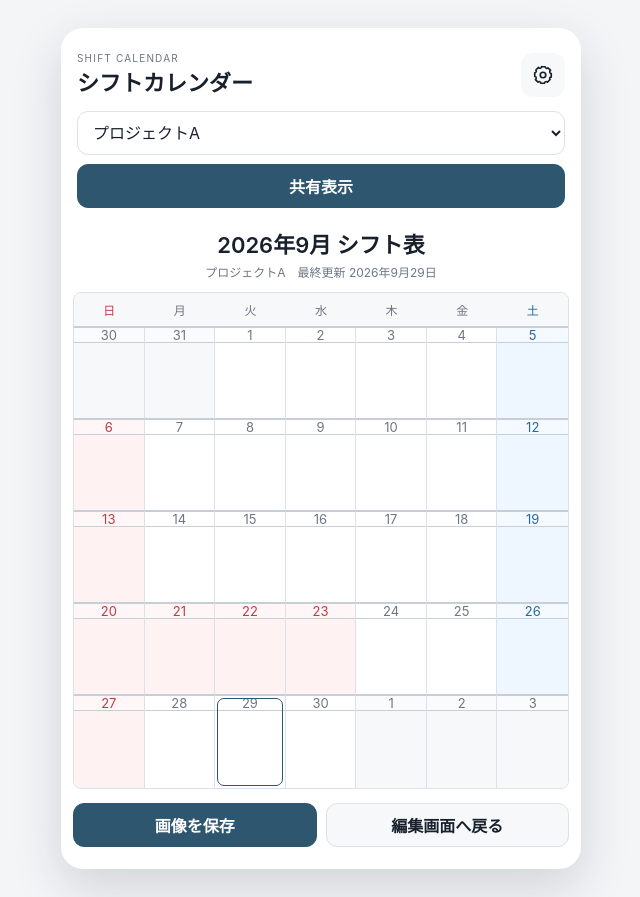
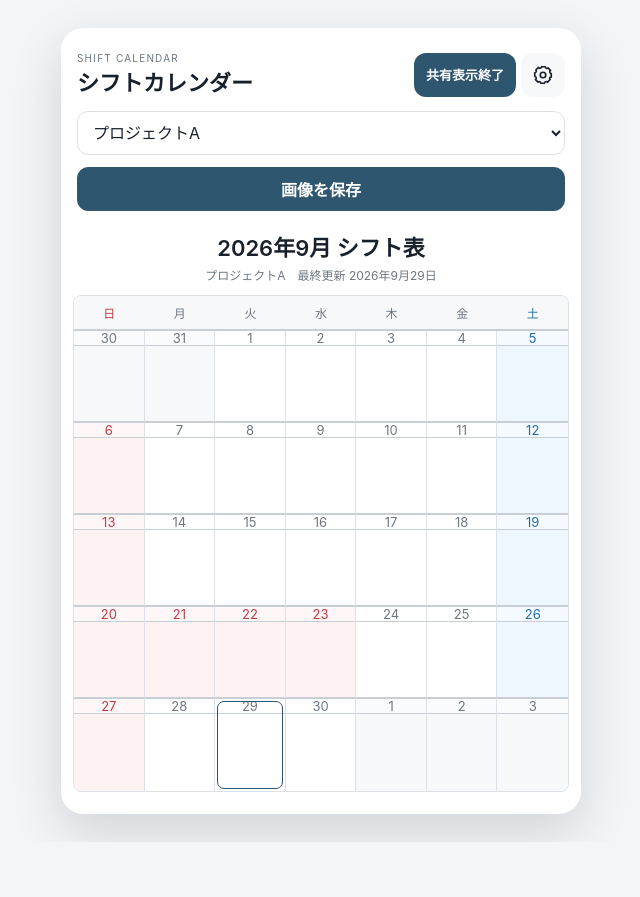
Before and after one commit to hideka-z/-shift-calendar, a plain HTML site: page index.html in a window 1280 px wide. Both pictures are taken after a click on the button "共有表示". Shown: the whole page, without its empty margins (319-959 px from the left). After the commit the page ends 842 px from the top, so only its background shows below. Drawn offline with Linux system fonts and the light colour scheme.

Commit message:
Add files via upload

```diff
--- a/app.js
+++ b/app.js
@@ -15,7 +15,7 @@
     addProject: $('#addProject'), memberList: $('#memberList'), memberNameInput: $('#memberNameInput'), addMember: $('#addMember'),
     toggleWorkdayMode: $('#toggleWorkdayMode'), workdayDialog: $('#workdayDialog'), workdayProjectName: $('#workdayProjectName'),
     workdayMonthLabel: $('#workdayMonthLabel'), workdayCalendarGrid: $('#workdayCalendarGrid'), workdayPrevMonth: $('#workdayPrevMonth'), workdayNextMonth: $('#workdayNextMonth'),
-    openShare: $('#openShare'), closeShare: $('#closeShare'), saveShareImage: $('#saveShareImage'), shareHeader: $('#shareHeader'), shareTitle: $('#shareTitle'), shareMeta: $('#shareMeta'),
+    openShare: $('#openShare'), shareToggleLabel: $('#shareToggleLabel'), saveShareImage: $('#saveShareImage'), shareHeader: $('#shareHeader'), shareTitle: $('#shareTitle'), shareMeta: $('#shareMeta'),
     backupButton: $('#backupButton'), restoreButton: $('#restoreButton'), restoreInput: $('#restoreInput'), toast: $('#toast')
   };
 
@@ -585,6 +585,8 @@
     elements.app.classList.toggle('share-mode', enabled);
     document.querySelectorAll('.edit-only').forEach(node => { node.hidden = enabled; });
     document.querySelectorAll('.share-only').forEach(node => { node.hidden = !enabled; });
+    elements.openShare.setAttribute('aria-pressed', String(enabled));
+    elements.shareToggleLabel.textContent = enabled ? '共有表示終了' : '共有表示';
     renderCalendar();
     window.scrollTo({ top: 0, behavior: 'smooth' });
   }
@@ -900,8 +902,7 @@
     renderCalendar();
     renderWorkdayCalendar();
   });
-  elements.openShare.addEventListener('click', () => toggleShare(true));
-  elements.closeShare.addEventListener('click', () => toggleShare(false));
+  elements.openShare.addEventListener('click', () => toggleShare(!shareMode));
   elements.saveShareImage.addEventListener('click', saveShareImage);
   elements.backupButton.addEventListener('click', backup);
   elements.restoreButton.addEventListener('click', () => elements.restoreInput.click());
--- a/index.html
+++ b/index.html
@@ -5,7 +5,7 @@
   <meta name="viewport" content="width=device-width, initial-scale=1, viewport-fit=cover">
   <meta name="theme-color" content="#f7f8fa">
   <title>シフトカレンダー</title>
-  <link rel="stylesheet" href="styles.css?v=20260929-6">
+  <link rel="stylesheet" href="styles.css?v=20260929-7">
 </head>
 <body>
   <svg class="svg-defs" aria-hidden="true">
@@ -34,13 +34,16 @@
   </svg>
 
   <main id="app" class="app-shell">
-    <header class="app-header edit-only">
+    <header class="app-header">
       <div>
         <p class="eyebrow">SHIFT CALENDAR</p>
         <h1>シフトカレンダー</h1>
       </div>
       <div class="header-actions">
-        <button id="openSettings" class="icon-button" type="button" aria-label="詳細設定を開く" title="詳細設定">
+        <button id="openShare" class="header-share-button" type="button" aria-pressed="false">
+          <span id="shareToggleLabel">共有表示</span>
+        </button>
+        <button id="openSettings" class="icon-button edit-only" type="button" aria-label="詳細設定を開く" title="詳細設定">
           <svg><use href="#icon-settings"/></svg>
         </button>
       </div>
@@ -49,9 +52,10 @@
     <section class="project-bar edit-only" aria-label="プロジェクト選択">
       <label class="sr-only" for="projectSelect">プロジェクト</label>
       <select id="projectSelect"></select>
-      <div class="project-actions">
-        <button id="openShare" class="button button-primary" type="button">共有表示</button>
-      </div>
+    </section>
+
+    <section class="share-actions share-only" hidden>
+      <button id="saveShareImage" class="button button-primary" type="button">画像を保存</button>
     </section>
 
     <section id="shareHeader" class="share-header share-only" hidden>
@@ -72,12 +76,6 @@
       <div id="calendarGrid" class="calendar-grid"></div>
     </section>
 
-    <section class="share-footer share-only" hidden>
-      <div class="share-footer-actions">
-        <button id="saveShareImage" class="button button-primary" type="button">画像を保存</button>
-        <button id="closeShare" class="button" type="button">編集画面へ戻る</button>
-      </div>
-    </section>
   </main>
 
   <dialog id="workdayDialog" class="sheet-dialog workday-dialog">
@@ -211,6 +209,6 @@
   </dialog>
 
   <div id="toast" class="toast" role="status" aria-live="polite"></div>
-  <script src="app.js?v=20260929-6"></script>
+  <script src="app.js?v=20260929-7"></script>
 </body>
 </html>
--- a/styles.css
+++ b/styles.css
@@ -34,9 +34,10 @@ button:focus-visible, input:focus-visible, select:focus-visible { outline: 3px s
 .header-actions { display: flex; gap: 5px; }
 .icon-button { display: grid; place-items: center; width: 44px; height: 44px; padding: 0; border: 0; border-radius: 12px; color: var(--text); background: var(--surface-soft); }
 .icon-button svg { width: 22px; height: 22px; fill: none; stroke: currentColor; stroke-width: 1.8; stroke-linecap: round; stroke-linejoin: round; }
+.header-share-button { min-height: 44px; padding: 0 12px; border: 0; border-radius: 12px; color: var(--text); background: var(--surface-soft); font-size: 13px; font-weight: 600; white-space: nowrap; }
+.share-mode .header-share-button { color: var(--primary-text); background: var(--primary); }
 
 .project-bar { display: grid; grid-template-columns: 1fr; gap: 9px; padding: 0 4px 12px; }
-.project-actions { display: grid; grid-template-columns: 1fr; gap: 9px; }
 select, input { width: 100%; min-height: 44px; border: 1px solid var(--line); border-radius: 11px; padding: 9px 11px; color: var(--text); background: var(--surface); font-size: 16px; }
 .button { min-height: 44px; padding: 9px 14px; border: 1px solid var(--line); border-radius: 11px; color: var(--text); background: var(--surface-soft); font-weight: 600; }
 .button-primary { color: var(--primary-text); border-color: var(--primary); background: var(--primary); }
@@ -74,8 +75,8 @@ select, input { width: 100%; min-height: 44px; border: 1px solid var(--line); bo
 
 .share-header { padding: 6px 2px 12px; text-align: center; }
 .share-header p { margin: 4px 0 0; color: var(--muted); font-size: 12px; }
-.share-footer { padding-top: 14px; }
-.share-footer-actions { display: grid; grid-template-columns: 1fr 1fr; gap: 9px; }
+.share-actions { padding: 0 4px 12px; }
+.share-actions .button { width: 100%; }
 .share-mode { min-height: 0; }
 .share-mode .calendar-wrap { border-radius: 8px; }
 .share-mode .day-cell { min-height: 92px; cursor: default; }
@@ -147,6 +148,6 @@ select, input { width: 100%; min-height: 44px; border: 1px solid var(--line); bo
 @media print {
   body { padding: 0; background: #fff; }
   .app-shell { width: 100%; padding: 0; box-shadow: none; }
-  .edit-only, .share-footer { display: none !important; }
+  .app-header, .edit-only, .share-actions { display: none !important; }
   .share-only { display: block !important; }
 }
```
